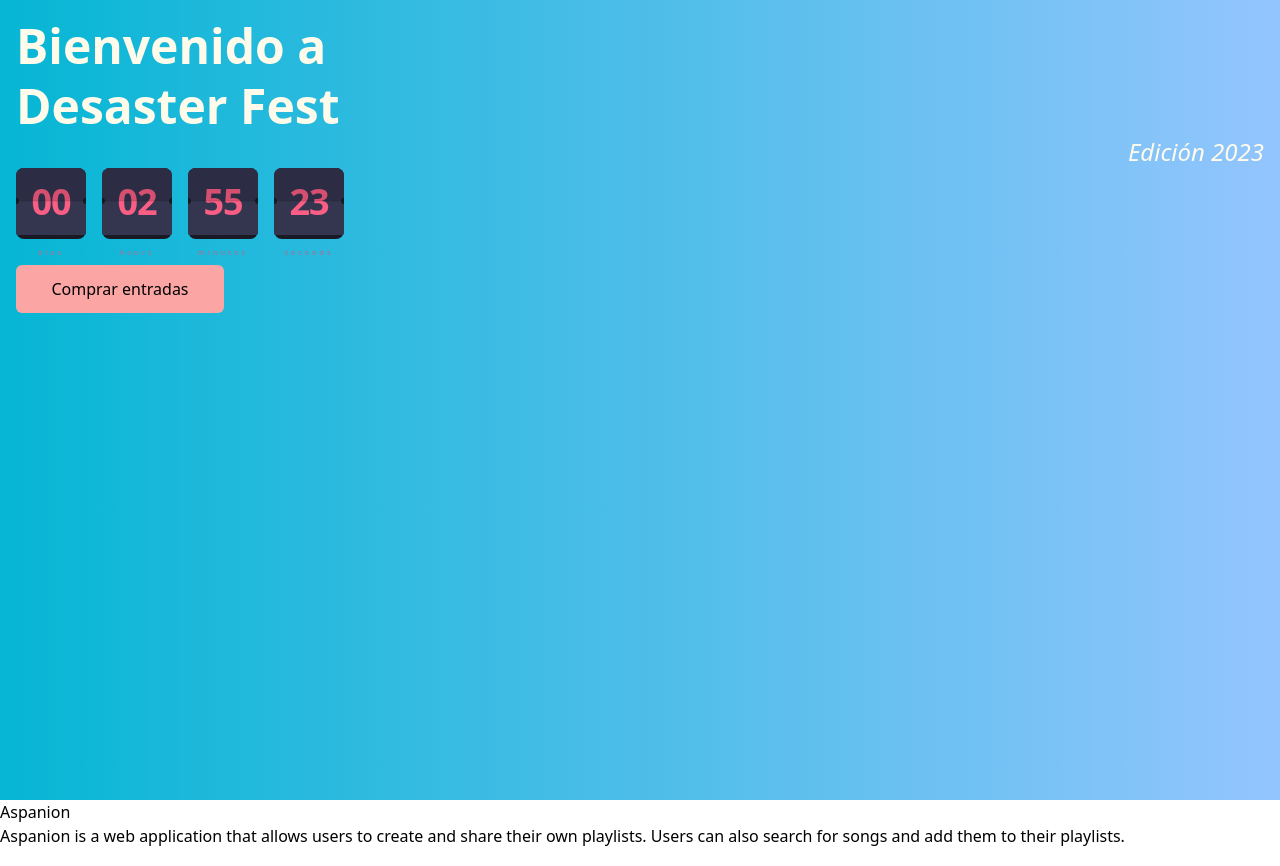
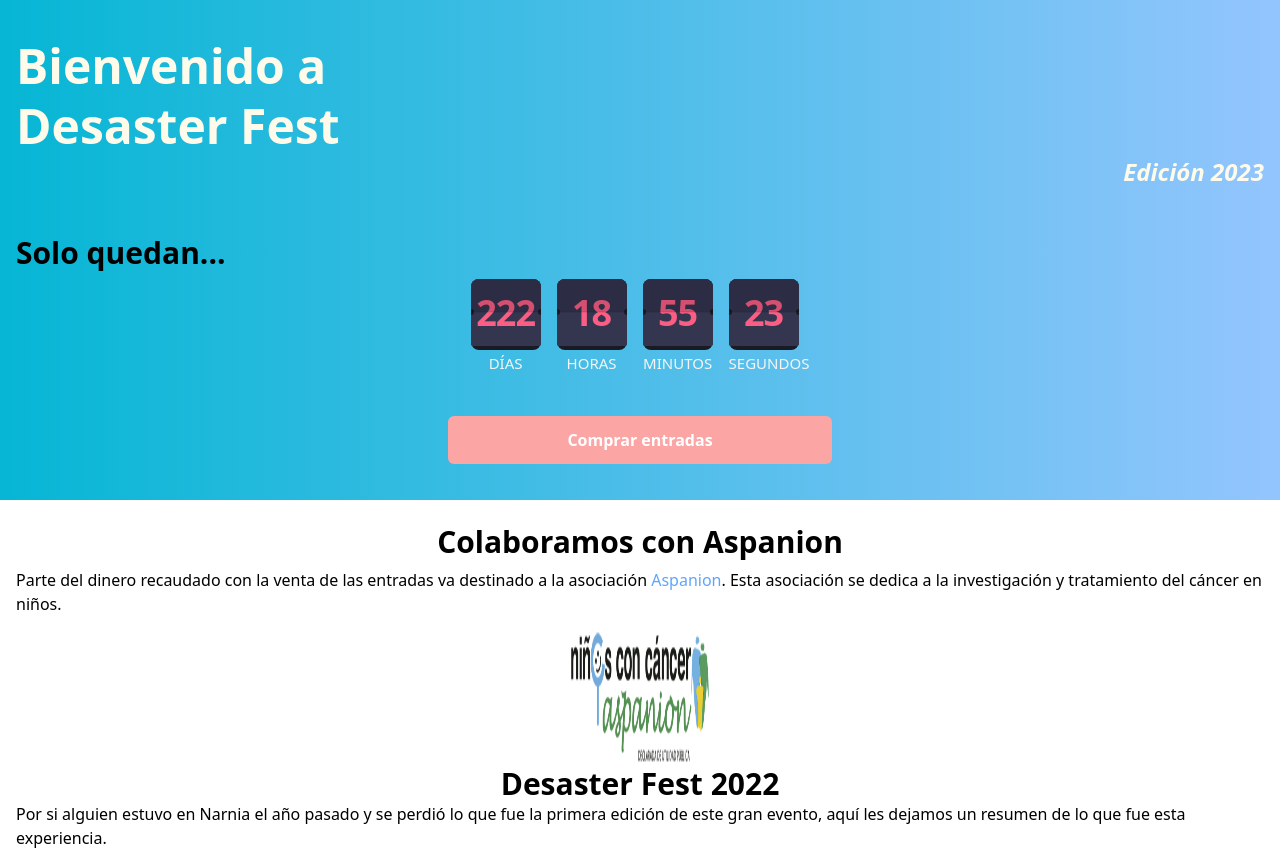
Before and after one commit to josepitarch/desasterfest, a Next.js app: page / in a window 1280 px wide. Built offline with nearby package versions, Linux system fonts and the light colour scheme.

Commit message:
Add Aspanion component

```diff
--- a/components/Aspanion.jsx
+++ b/components/Aspanion.jsx
@@ -1,8 +1,22 @@
+import Image from "next/image";
+
 export default function Aspanion() {
+  const aspanion = <a href='https://aspanion.es/' target={'_blank'} rel="noreferrer" className='text-blue-400'>Aspanion</a>
   return (
-    <div className="Aspanion">
-        <h1>Aspanion</h1>
-        <p> Aspanion is a web application that allows users to create and share their own playlists. Users can also search for songs and add them to their playlists. </p>
-        </div>
+    <section>
+      <h2 className='font-bold text-3xl text-center py-2'>Colaboramos con Aspanion</h2>
+      <p>Parte del dinero recaudado con la venta de las entradas va destinado a la asociación { aspanion }
+        . Esta asociación se dedica a la investigación y tratamiento del cáncer en niños.
+      </p>
+      <div className='w-full flex justify-center'>
+        <Image
+          src="/aspanion.png"
+          alt="Logo de Aspanion"
+          width={150}
+          height={150}
+          className="mx-auto"
+        />
+      </div>
+    </section>
   )
 }
--- a/components/Countdown.jsx
+++ b/components/Countdown.jsx
@@ -1,4 +1,4 @@
-import React, {useMemo} from "react";
+import { useMemo } from "react";
 import styles from '../styles/Countdown.module.css';
 import cn from 'classnames';
 
--- a/components/LaunchCountDown.jsx
+++ b/components/LaunchCountDown.jsx
@@ -34,13 +34,17 @@ const LaunchCountdown = ({ date }) => {
   }, []);
 
   return (
-
-    <div className='flex flex-row gap-4'>
-      <Countdown prev={0} count={days} label={'días'} />
-      <Countdown prev={0} count={hours} label={'hours'} />
-      <Countdown prev={0} count={minutes} label={'minutes'} />
-      <Countdown prev={0} count={seconds} label={'seconds'} />
-    </div>
+    <section>
+      <header>
+        <p className='text-3xl my-2 font-bold'>Solo quedan...</p>
+      </header>
+      <main className='flex flex-row gap-4 justify-center'>
+        <Countdown prev={0} count={days} label={'días'} />
+        <Countdown prev={0} count={hours} label={'horas'} />
+        <Countdown prev={0} count={minutes} label={'minutos'} />
+        <Countdown prev={0} count={seconds} label={'segundos'} />
+      </main>
+    </section>
   );
 };
 
--- a/pages/index.js
+++ /dev/null
@@ -1,28 +0,0 @@
-import Head from 'next/head'
-import Aspanion from '../components/Aspanion'
-import LaunchCountdown from '../components/LaunchCountDown'
-
-export default function Home() {
-  return (
-    <>
-      <Head>
-        <title>Desaster Fest</title>
-        <meta name="description" content="Generated by create next app" />
-        <link rel="icon" href="/favicon.ico" />
-      </Head>
-
-      <header className='h-14 bg-gradient-to-r from-cyan-500 to-blue-300 p-4 flex flex-col'>
-        <h1 className="text-amber-50 text-5xl font-bold leading-tight">
-          Bienvenido a
-          <br></br>
-          Desaster Fest
-        </h1>
-        <p className='text-amber-50 text-2xl text-right italic'>Edición 2023</p>
-
-        <LaunchCountdown date={ "01/30/2023 00:00:00"}/>
-        <button className='bg-red-300 rounded-md p-3 mt-2 md:w-52'>Comprar entradas</button>
-      </header>
-      <Aspanion />
-    </>
-  )
-}
--- /dev/null
+++ b/pages/index.jsx
@@ -0,0 +1,38 @@
+import Head from 'next/head'
+import Aspanion from '../components/Aspanion'
+import LaunchCountdown from '../components/LaunchCountDown'
+
+export default function Home() {
+  return (
+    <>
+      <Head>
+        <title>Desaster Fest</title>
+        <meta name="description" content="Generated by create next app" />
+        <link rel="icon" href="/favicon.ico" />
+      </Head>
+
+      <header className='bg-gradient-to-r from-cyan-500 to-blue-300 p-4 flex flex-col justify-around header'>
+        <h1 className="text-amber-50 text-5xl font-bold leading-tight">
+          Bienvenido a
+          <br />
+          Desaster Fest
+          <p className='text-amber-50 text-2xl text-right italic'>Edición 2023</p>
+        </h1>
+
+
+        <LaunchCountdown date={"09/09/2023 16:00:00"} />
+        <button className='bg-red-300 rounded-md p-3 mt-2 w-80 md:w-96 font-bold text-white self-center'>Comprar entradas</button>
+      </header>
+
+      <main className='p-4'>
+        <Aspanion />
+        <section>
+          <h2 className='text-3xl text-center font-bold'>Desaster Fest 2022</h2>
+          <p>Por si alguien estuvo en Narnia el año pasado y se perdió lo que fue la primera edición de este
+            gran evento, aquí les dejamos un resumen de lo que fue esta experiencia.
+          </p>
+        </section>
+      </main>
+    </>
+  )
+}
--- a/styles/Countdown.module.css
+++ b/styles/Countdown.module.css
@@ -126,11 +126,10 @@
   content: "";
 }
 .countdown .label {
-  font-weight: bold;
-  font-size: 7px;
+  font-size: 15px;
   line-height: 9px;
   text-align: center;
-  letter-spacing: 3px;
-  color: #8385A9;
+  color: #f5f5f5;
   margin-top: 9px;
+  text-transform: uppercase;
 }
--- a/styles/globals.css
+++ b/styles/globals.css
@@ -2,18 +2,12 @@
 @tailwind components;
 @tailwind utilities;
 
-header {
-  min-height: 100vh;
+.header {
+  height: 100vh;
 }
 
-.countdown-item {
-  background-color: #f7fafc;
-  width: 70px;
-  height: 70px;
-  margin-right: 10px;
-  border-radius: 10px;
-  font-size: 2rem;
-  display: flex;
-  justify-content: center;
-  align-items: center;
+@media (min-width: 768px) {
+  .header {
+    height: 500px;
+  }
 }
```
Also changed, not shown: components/Localization.jsx (added), public/aspanion.png (added). Lines whose indentation alone changed are shown as unchanged.
